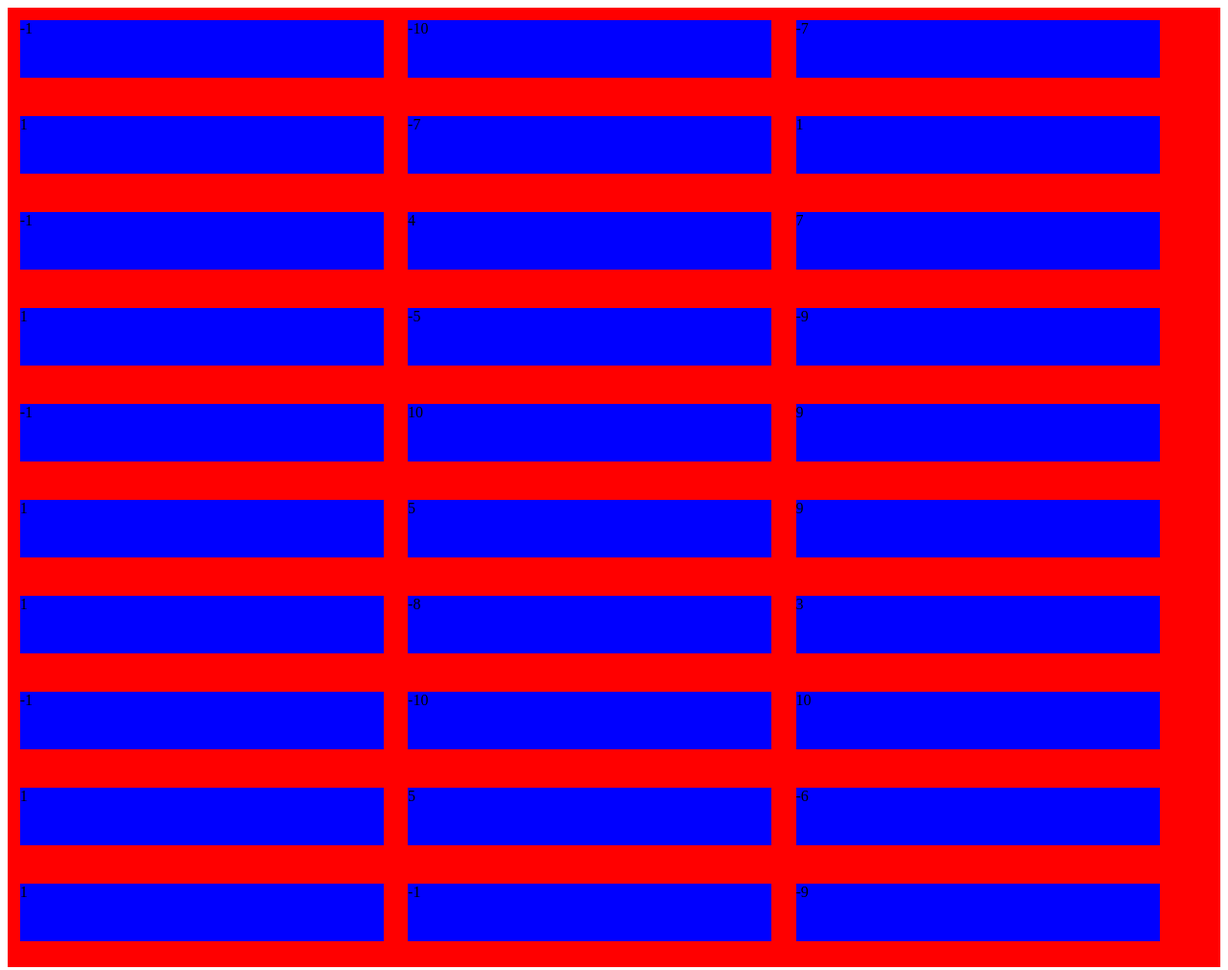
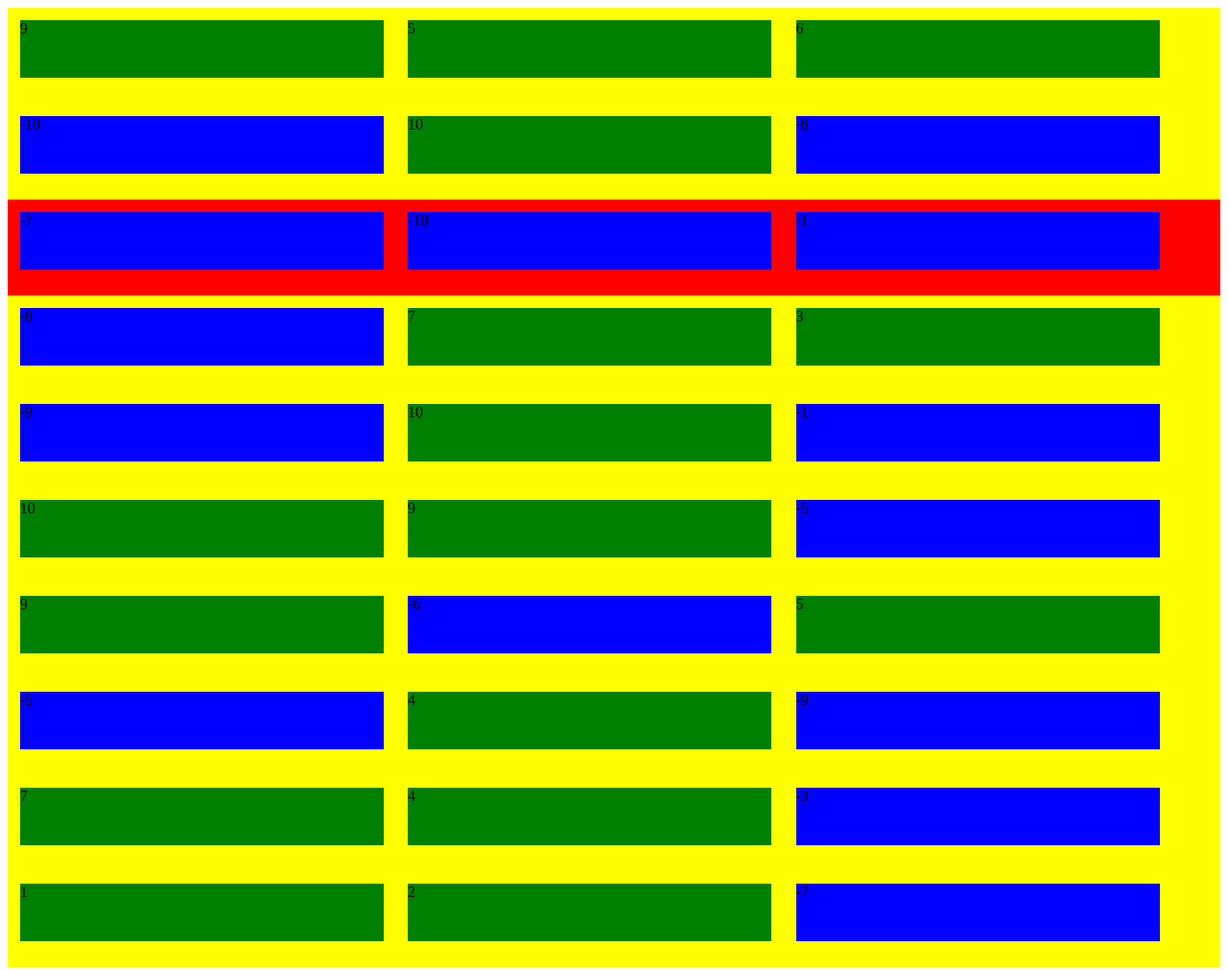
Before and after one commit to corrodedHash/satoku, a plain HTML site: page index.html in a window 1280 px wide. Shown: the whole page at 96% size. Drawn offline with Linux system fonts and the light colour scheme.

Commit message:
Worked on sat checking

```diff
--- a/index.css
+++ b/index.css
@@ -1,11 +1,25 @@
-.nodeBox {
+.nodeBoxInactive {
   height : 100px;
   background : red;
 }
-.node {
+
+.nodeBoxActive {
+  height : 100px;
+  background : yellow;
+}
+
+.nodeInactive {
   height : 60%;
   width : 30%;
   margin: 1%;
   background : blue;
   float : left;
 }
+
+.nodeActive {
+  height : 60%;
+  width : 30%;
+  margin: 1%;
+  background : green;
+  float : left;
+}
--- a/main.js
+++ b/main.js
@@ -1,9 +1,39 @@
+// Fisher-Yates shuffle
+function shuffle(array) {
+  let counter = array.length;
+
+  // While there are elements in the array
+  while (counter > 0) {
+    // Pick a random index
+    let index = Math.floor(Math.random() * counter);
+
+    // Decrease counter by 1
+    counter--;
+
+    // And swap the last element with it
+    let temp = array[counter];
+    array[counter] = array[index];
+    array[index] = temp;
+  }
+
+  return array;
+}
+
+// Returns a random non-zero value <= count
 function randomAssign(count){
   var result = Math.floor(Math.random() * 2 * count) - count;
-    if (result >= 0){
-      result += 1;
-    }
-    return result;
+  if (result >= 0){
+    result += 1;
+  }
+  return result;
+}
+
+function assignmentToIndex(assignment){
+  if (assignment < 0){
+    return (assignment + 1) * -2;
+  } else {
+    return (assignment * 2) - 1;
+  }
 }
 
 function generateModel(size) {
@@ -17,43 +47,82 @@ function generateModel(size) {
 function generate3Sat(model){
   var result = [];
   for (var i = 0; i < model.length; ++i){
-    clause = [model[i], 0, 0];
+    clause = [model[i] * (i + 1), 0, 0];
     for (var j = 1; j < clause.length; ++j){
       clause[j] = randomAssign(model.length);
     }
+    clause = shuffle(clause);
     result.push(clause);
   }
+  result = shuffle(result);
   return result;
 }
 
+var clauseVars = []
+var clauses = []
+
 function createBox(clause) {
   var box = document.createElement("div");
-  box.className = "nodeBox";
-  document.body.appendChild(box);
+  box.className = "nodeBoxInactive";
   function createNode(assignment){
     var node = document.createElement("div");
-    node.className = "node";
+    if (assignment < 0){
+      node.className = "nodeInactive";
+    } else {
+      node.className = "nodeActive";
+    }
     node.innerHTML = assignment;
-    box.appendChild(node);
+    node.style.cursor = 'pointer';
+    node.onclick = () => {nodeClicked(assignment);};
+    clauseVars[assignmentToIndex(assignment)].push(node);
+    return node;
   }
   for (var i = 0; i < clause.length; ++i){
-    createNode(clause[i]);
+    box.appendChild(createNode(clause[i]));
+  }
+  clauses.push(box);
+  return box;
+}
+
+function displayQuiz(model, satquery){
+  var modelSize = 10;
+  clauseVars = Array.apply(null, Array(modelSize * 2)).map(function () { return []; });
+  model = generateModel(modelSize);
+  satquery = generate3Sat(model);
+  for (var i = 0; i < satquery.length; ++i){
+    document.body.appendChild(createBox(satquery[i]));
+  }
+  clauses.forEach(checkBox);
+}
+
+function flipNode(currentValue) {
+  if (currentValue.className == "nodeInactive"){
+    currentValue.className = "nodeActive";
+  } else {
+    currentValue.className = "nodeInactive";
   }
 }
 
-function displayQuiz(model, satquery){
-  model = generateModel(10)
-  satquery = generate3Sat(model)
-  console.log(satquery.length);
-  console.log(model.length);
-  for (var i = 0; i < satquery.length; ++i){
-    createBox(satquery[i]);
+function checkBox(box){
+  var boxActive = false;
+  var boxElements = box.getElementsByTagName("div");
+  for (var key in boxElements){
+    if (boxElements[key].className == "nodeActive"){
+      boxActive = true;
+      break;
+    }
+  }
+  if (boxActive == true){
+    box.className = "nodeBoxActive";
+  } else {
+    box.className = "nodeBoxInactive";
   }
 }
 
-
-function nodeClicked() {
-
+function nodeClicked(assignment) {
+  clauseVars[assignmentToIndex(assignment)].forEach(flipNode);
+  clauseVars[assignmentToIndex(-1 * assignment)].forEach(flipNode);
+  clauses.forEach(checkBox);
 }
 
 displayQuiz();
```
